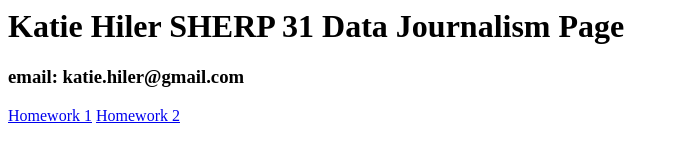
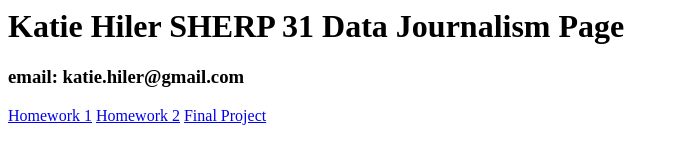
Before and after one commit to khiler211/khiler211.github.io, a plain HTML site: page html/index.html in a window 1280 px wide. Shown: the whole page, without its empty margins (0-679 px from the left). Drawn offline with Linux system fonts and the light colour scheme.

Commit message:
Update final project

```diff
--- a/html/index.html
+++ b/html/index.html
@@ -3,3 +3,4 @@
 
 <a href="http://khiler211.github.io/naturalgasgoogle.html">Homework 1</a>
 <a href="http://khiler211.github.io/pitches.html">Homework 2</a>
+<a href="http://khiler211.github.io/finalproject.html">Final Project</a>
```
